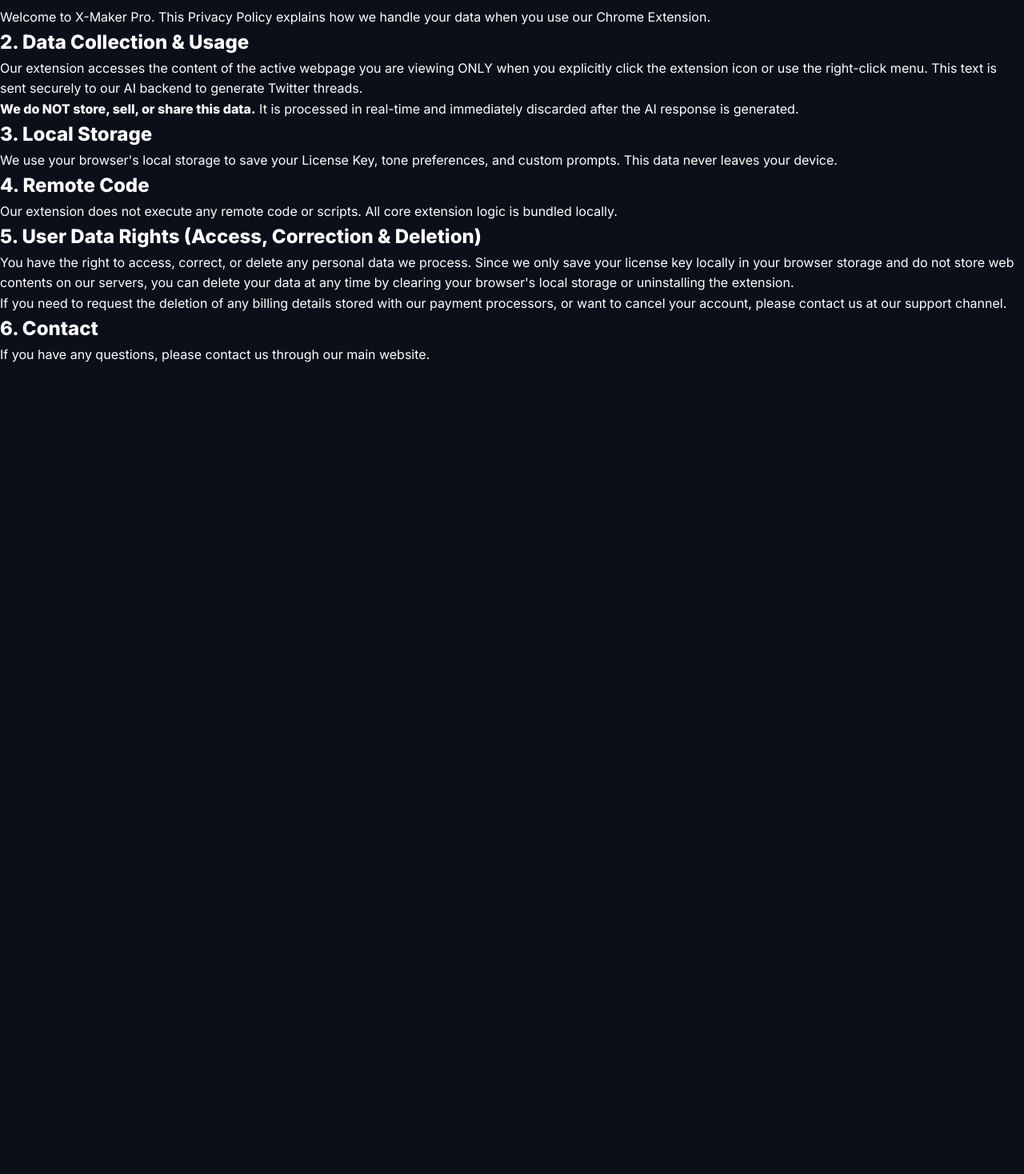
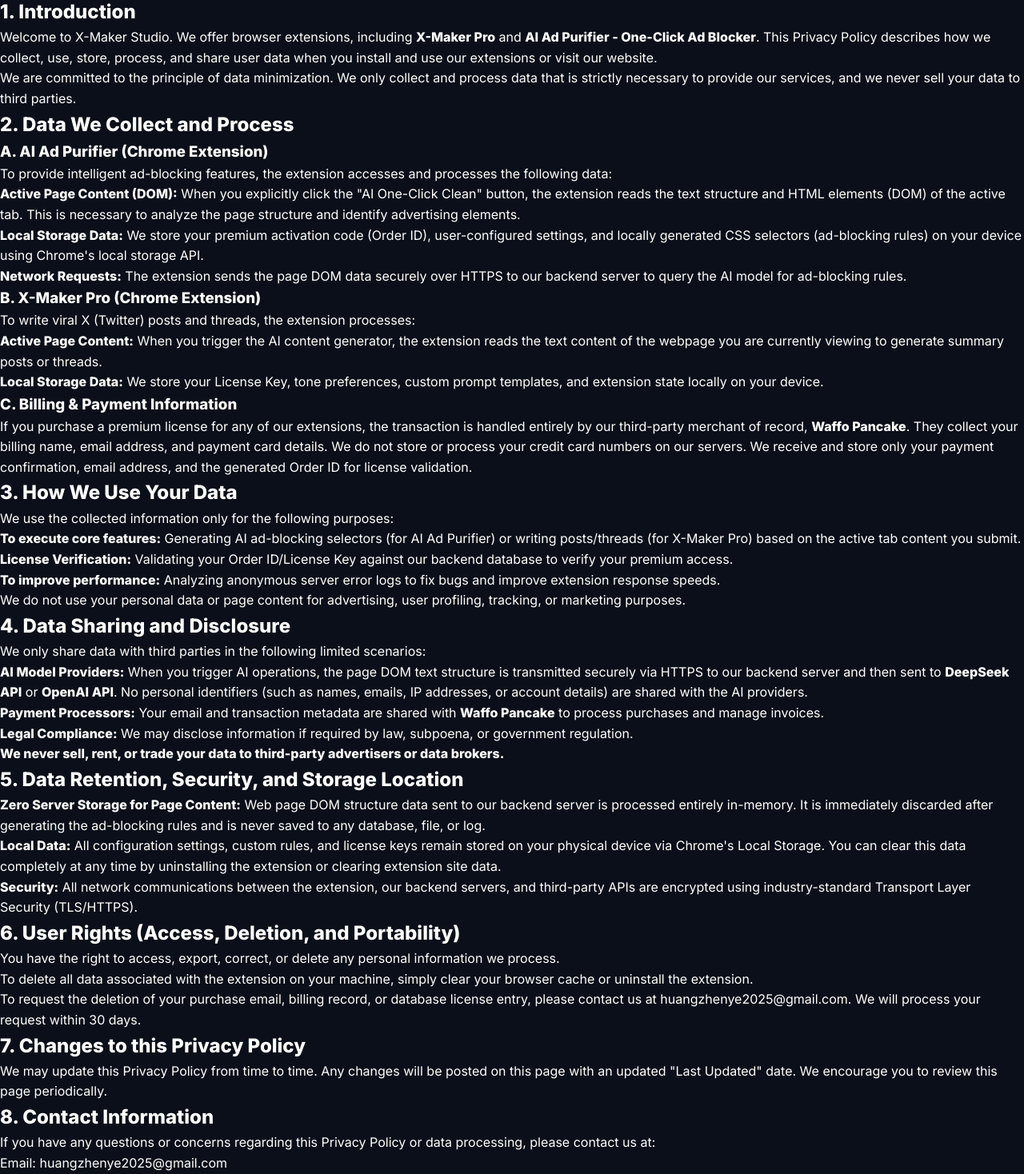
Before and after one commit to huangzhenye2025-maker/x-maker-web, a Next.js app: page /privacy in a window 1280 px wide. Shown: the part 81-1549 px from the top of the page at 80% size. Before the commit the page ends 800 px from the top, so only its background shows below. Built offline with nearby package versions, Linux system fonts and the light colour scheme.

Commit message:
Update privacy policy to include comprehensive user data disclosures for both X-Maker Pro and AI Ad Purifier

```diff
--- a/src/app/privacy/page.js
+++ b/src/app/privacy/page.js
@@ -1,43 +1,135 @@
 export const metadata = {
-  title: 'Privacy Policy - X-Maker Pro',
+  title: 'Privacy Policy - X-Maker Studio',
 };
 
 export default function PrivacyPolicy() {
   return (
     <div className="min-h-screen bg-[#0b0f19] text-gray-300 py-20 px-4">
-      <div className="max-w-3xl mx-auto space-y-8">
+      <div className="max-w-4xl mx-auto space-y-8">
         <h1 className="text-4xl font-bold text-white mb-8">Privacy Policy</h1>
+        <p className="text-sm text-gray-400">Last Updated: July 18, 2026</p>
 
         <section className="space-y-4">
           <h2 className="text-2xl font-semibold text-white">1. Introduction</h2>
-          <p>Welcome to X-Maker Pro. This Privacy Policy explains how we handle your data when you use our Chrome Extension.</p>
+          <p>
+            Welcome to X-Maker Studio. We offer browser extensions, including <strong>X-Maker Pro</strong> and <strong>AI Ad Purifier - One-Click Ad Blocker</strong>. This Privacy Policy describes how we collect, use, store, process, and share user data when you install and use our extensions or visit our website.
+          </p>
+          <p>
+            We are committed to the principle of data minimization. We only collect and process data that is strictly necessary to provide our services, and we never sell your data to third parties.
+          </p>
         </section>
 
         <section className="space-y-4">
-          <h2 className="text-2xl font-semibold text-white">2. Data Collection & Usage</h2>
-          <p>Our extension accesses the content of the active webpage you are viewing ONLY when you explicitly click the extension icon or use the right-click menu. This text is sent securely to our AI backend to generate Twitter threads.</p>
-          <p><strong>We do NOT store, sell, or share this data.</strong> It is processed in real-time and immediately discarded after the AI response is generated.</p>
+          <h2 className="text-2xl font-semibold text-white">2. Data We Collect and Process</h2>
+
+          <div className="space-y-4 pl-4 border-l-2 border-indigo-500">
+            <h3 className="text-xl font-medium text-white">A. AI Ad Purifier (Chrome Extension)</h3>
+            <p>
+              To provide intelligent ad-blocking features, the extension accesses and processes the following data:
+            </p>
+            <ul className="list-disc pl-6 space-y-2">
+              <li>
+                <strong>Active Page Content (DOM):</strong> When you explicitly click the "AI One-Click Clean" button, the extension reads the text structure and HTML elements (DOM) of the active tab. This is necessary to analyze the page structure and identify advertising elements.
+              </li>
+              <li>
+                <strong>Local Storage Data:</strong> We store your premium activation code (Order ID), user-configured settings, and locally generated CSS selectors (ad-blocking rules) on your device using Chrome's local storage API.
+              </li>
+              <li>
+                <strong>Network Requests:</strong> The extension sends the page DOM data securely over HTTPS to our backend server to query the AI model for ad-blocking rules.
+              </li>
+            </ul>
+
+            <h3 className="text-xl font-medium text-white">B. X-Maker Pro (Chrome Extension)</h3>
+            <p>
+              To write viral X (Twitter) posts and threads, the extension processes:
+            </p>
+            <ul className="list-disc pl-6 space-y-2">
+              <li>
+                <strong>Active Page Content:</strong> When you trigger the AI content generator, the extension reads the text content of the webpage you are currently viewing to generate summary posts or threads.
+              </li>
+              <li>
+                <strong>Local Storage Data:</strong> We store your License Key, tone preferences, custom prompt templates, and extension state locally on your device.
+              </li>
+            </ul>
+
+            <h3 className="text-xl font-medium text-white">C. Billing & Payment Information</h3>
+            <p>
+              If you purchase a premium license for any of our extensions, the transaction is handled entirely by our third-party merchant of record, <strong>Waffo Pancake</strong>. They collect your billing name, email address, and payment card details. We do not store or process your credit card numbers on our servers. We receive and store only your payment confirmation, email address, and the generated Order ID for license validation.
+            </p>
+          </div>
         </section>
 
         <section className="space-y-4">
-          <h2 className="text-2xl font-semibold text-white">3. Local Storage</h2>
-          <p>We use your browser's local storage to save your License Key, tone preferences, and custom prompts. This data never leaves your device.</p>
+          <h2 className="text-2xl font-semibold text-white">3. How We Use Your Data</h2>
+          <p>We use the collected information only for the following purposes:</p>
+          <ul className="list-disc pl-6 space-y-2">
+            <li><strong>To execute core features:</strong> Generating AI ad-blocking selectors (for AI Ad Purifier) or writing posts/threads (for X-Maker Pro) based on the active tab content you submit.</li>
+            <li><strong>License Verification:</strong> Validating your Order ID/License Key against our backend database to verify your premium access.</li>
+            <li><strong>To improve performance:</strong> Analyzing anonymous server error logs to fix bugs and improve extension response speeds.</li>
+          </ul>
+          <p>We do not use your personal data or page content for advertising, user profiling, tracking, or marketing purposes.</p>
         </section>
 
         <section className="space-y-4">
-          <h2 className="text-2xl font-semibold text-white">4. Remote Code</h2>
-          <p>Our extension does not execute any remote code or scripts. All core extension logic is bundled locally.</p>
+          <h2 className="text-2xl font-semibold text-white">4. Data Sharing and Disclosure</h2>
+          <p>We only share data with third parties in the following limited scenarios:</p>
+          <ul className="list-disc pl-6 space-y-2">
+            <li>
+              <strong>AI Model Providers:</strong> When you trigger AI operations, the page DOM text structure is transmitted securely via HTTPS to our backend server and then sent to <strong>DeepSeek API</strong> or <strong>OpenAI API</strong>. No personal identifiers (such as names, emails, IP addresses, or account details) are shared with the AI providers.
+            </li>
+            <li>
+              <strong>Payment Processors:</strong> Your email and transaction metadata are shared with <strong>Waffo Pancake</strong> to process purchases and manage invoices.
+            </li>
+            <li>
+              <strong>Legal Compliance:</strong> We may disclose information if required by law, subpoena, or government regulation.
+            </li>
+          </ul>
+          <p><strong>We never sell, rent, or trade your data to third-party advertisers or data brokers.</strong></p>
         </section>
 
         <section className="space-y-4">
-          <h2 className="text-2xl font-semibold text-white">5. User Data Rights (Access, Correction & Deletion)</h2>
-          <p>You have the right to access, correct, or delete any personal data we process. Since we only save your license key locally in your browser storage and do not store web contents on our servers, you can delete your data at any time by clearing your browser's local storage or uninstalling the extension.</p>
-          <p>If you need to request the deletion of any billing details stored with our payment processors, or want to cancel your account, please contact us at our support channel.</p>
+          <h2 className="text-2xl font-semibold text-white">5. Data Retention, Security, and Storage Location</h2>
+          <p>
+            <strong>Zero Server Storage for Page Content:</strong> Web page DOM structure data sent to our backend server is processed entirely in-memory. It is immediately discarded after generating the ad-blocking rules and is never saved to any database, file, or log.
+          </p>
+          <p>
+            <strong>Local Data:</strong> All configuration settings, custom rules, and license keys remain stored on your physical device via Chrome's Local Storage. You can clear this data completely at any time by uninstalling the extension or clearing extension site data.
+          </p>
+          <p>
+            <strong>Security:</strong> All network communications between the extension, our backend servers, and third-party APIs are encrypted using industry-standard Transport Layer Security (TLS/HTTPS).
+          </p>
         </section>
 
         <section className="space-y-4">
-          <h2 className="text-2xl font-semibold text-white">6. Contact</h2>
-          <p>If you have any questions, please contact us through our main website.</p>
+          <h2 className="text-2xl font-semibold text-white">6. User Rights (Access, Deletion, and Portability)</h2>
+          <p>
+            You have the right to access, export, correct, or delete any personal information we process.
+          </p>
+          <ul className="list-disc pl-6 space-y-2">
+            <li>
+              To delete all data associated with the extension on your machine, simply clear your browser cache or uninstall the extension.
+            </li>
+            <li>
+              To request the deletion of your purchase email, billing record, or database license entry, please contact us at <a href="mailto:huangzhenye2025@gmail.com" className="text-indigo-400 hover:underline">huangzhenye2025@gmail.com</a>. We will process your request within 30 days.
+            </li>
+          </ul>
+        </section>
+
+        <section className="space-y-4">
+          <h2 className="text-2xl font-semibold text-white">7. Changes to this Privacy Policy</h2>
+          <p>
+            We may update this Privacy Policy from time to time. Any changes will be posted on this page with an updated "Last Updated" date. We encourage you to review this page periodically.
+          </p>
+        </section>
+
+        <section className="space-y-4">
+          <h2 className="text-2xl font-semibold text-white">8. Contact Information</h2>
+          <p>
+            If you have any questions or concerns regarding this Privacy Policy or data processing, please contact us at:
+          </p>
+          <p className="font-semibold text-white">
+            Email: <a href="mailto:huangzhenye2025@gmail.com" className="text-indigo-400 hover:underline">huangzhenye2025@gmail.com</a>
+          </p>
         </section>
       </div>
     </div>
```
